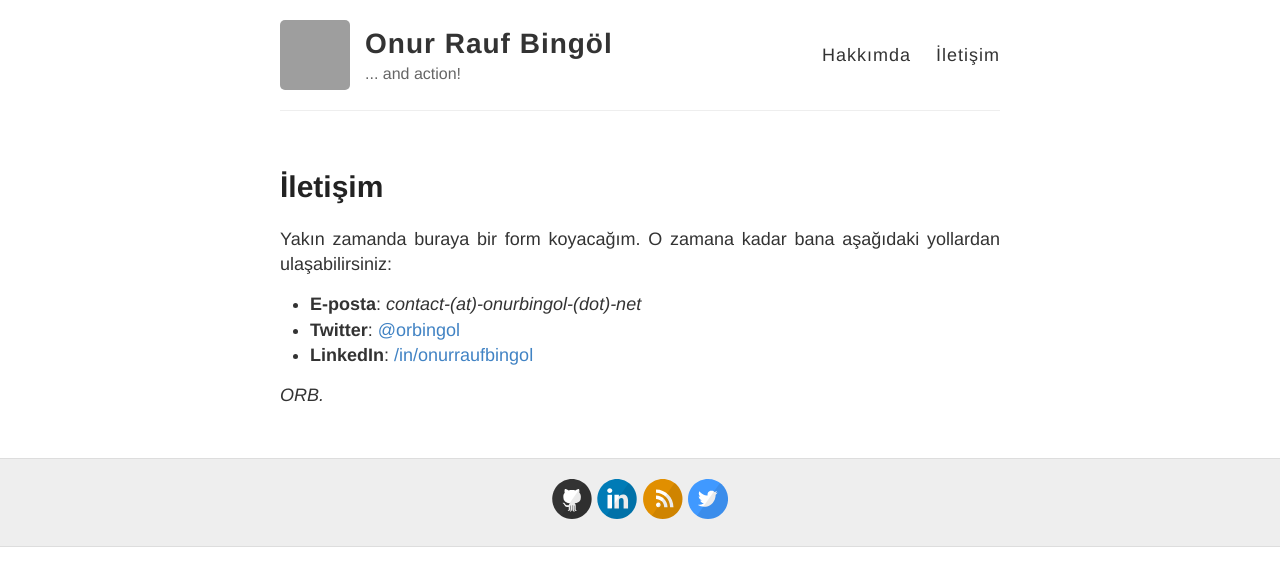
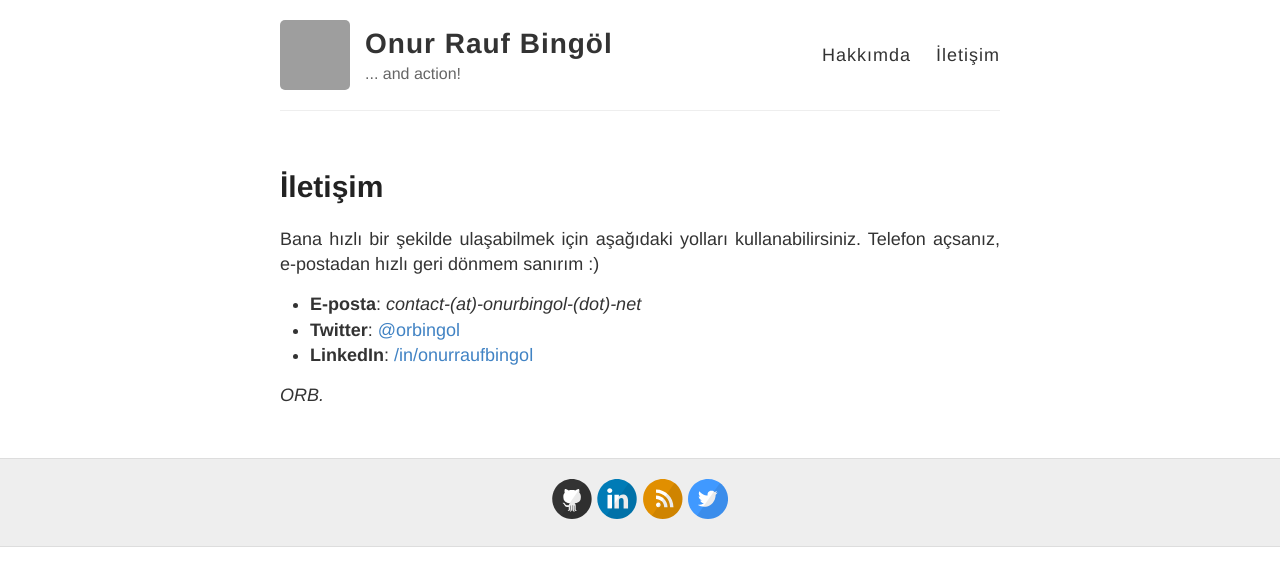
Before and after one commit to orbingol/orbingol.github.io, a Jekyll site: the page built from iletisim.md, in a window 1280 px wide. Shown: the top 586 px of the page. Built offline with Jekyll 4.4.1, drawn with Linux system fonts in a browser that asks for light colours; Markdown is read by kramdown in place of the engine named in the settings; grey boxes are pictures that could not be loaded.

Commit message:
Fixed contact me intro text

```diff
--- a/iletisim.md
+++ b/iletisim.md
@@ -6,7 +6,7 @@ menu: main
 permalink: /iletisim/
 ---
 
-Yakın zamanda buraya bir form koyacağım. O zamana kadar bana aşağıdaki yollardan ulaşabilirsiniz:
+Bana hızlı bir şekilde ulaşabilmek için aşağıdaki yolları kullanabilirsiniz. Telefon açsanız, e-postadan hızlı geri dönmem sanırım :)
 
 * **E-posta**: *contact-(at)-onurbingol-(dot)-net*
 * **Twitter**: [@orbingol](https://twitter.com/orbingol)
```
